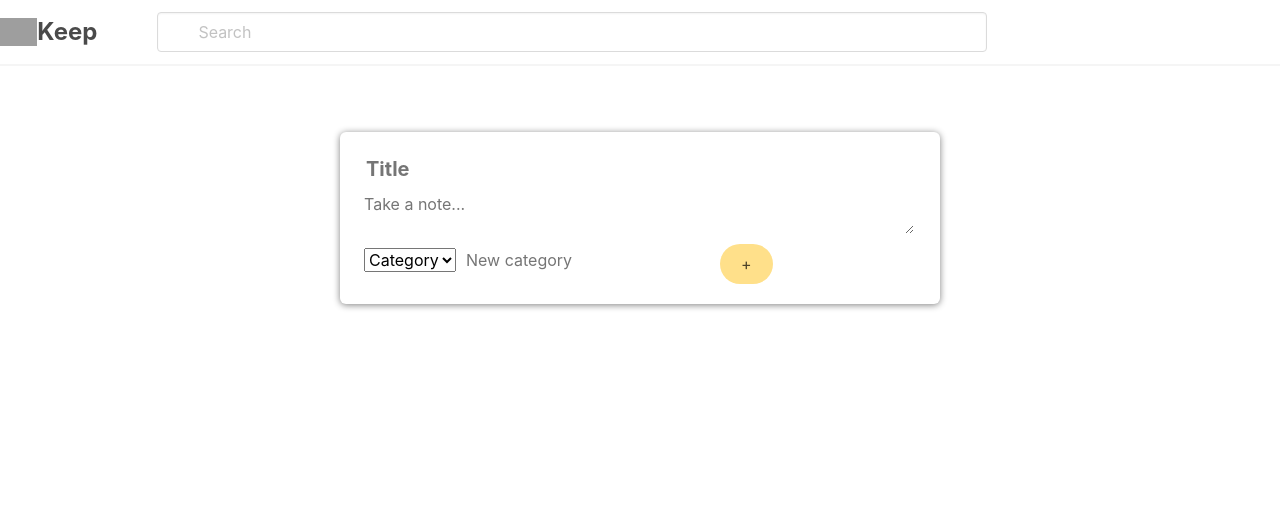
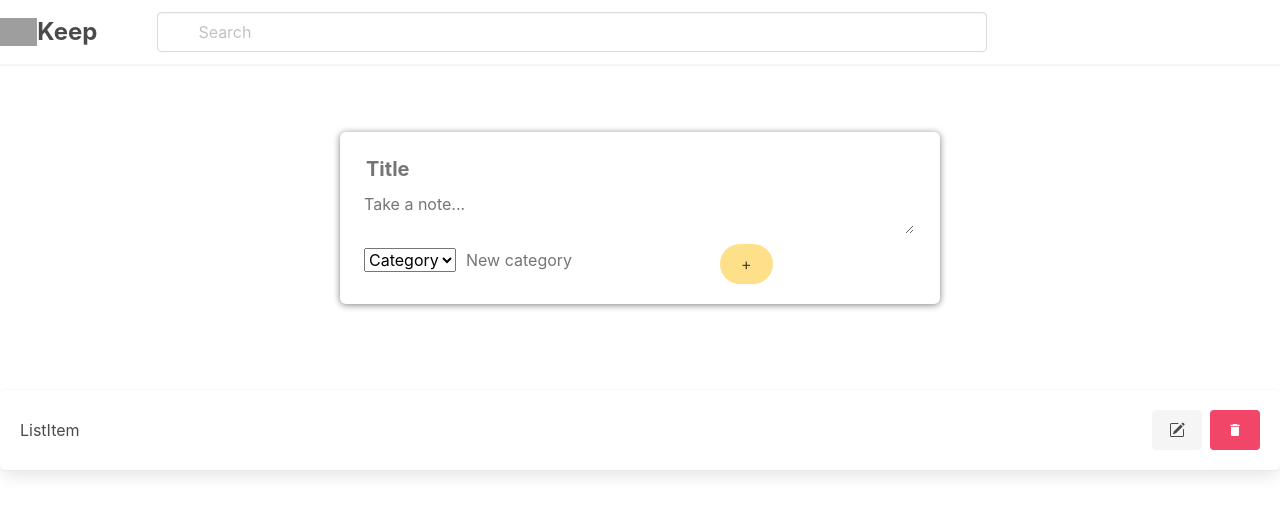
Before and after one commit to CCornez/groupwork2-frontend, a React (Vite) app: page / in a window 1280 px wide. Shown: the top 514 px of the page. Built offline with nearby package versions, Linux system fonts and the light colour scheme; grey boxes are pictures that could not be loaded.

Commit message:
transform to tsx

```diff
--- a/src/App.jsx
+++ b/src/App.jsx
@@ -3,6 +3,7 @@ import Header from './components/Header';
 import CreateArea from './components/CreateArea';
 import Note from './components/Note';
 import 'bulma/css/bulma.min.css';
+import ListItem from './components/ListItem';
 
 const App = (props) => {
   const [notes, setNotes] = useState([]);
@@ -30,6 +31,8 @@ const App = (props) => {
           onDelete={deleteNotes}
         />
       ))}
+      {/* test ListItem component */}
+      <ListItem />
     </div>
   );
 };
--- a/src/components/ListItem.jsx
+++ b/src/components/ListItem.tsx
@@ -1,10 +1,11 @@
+import React from 'react'
 import { MdDelete } from 'react-icons/md';
 import { BsPencilSquare } from 'react-icons/bs';
 
 const ListItem = () => {
   return (
     <div
-      class='box'
+      className='box'
       style={{
         display: 'flex',
         justifyContent: 'space-between',
@@ -12,11 +13,11 @@ const ListItem = () => {
       }}
     >
       <p>ListItem</p>
-      <div class='buttons'>
-        <button class='button is-light'>
+      <div className='buttons'>
+        <button className='button is-light'>
           <BsPencilSquare />
         </button>
-        <button class='button is-danger'>
+        <button className='button is-danger'>
           <MdDelete />
         </button>
       </div>
```
